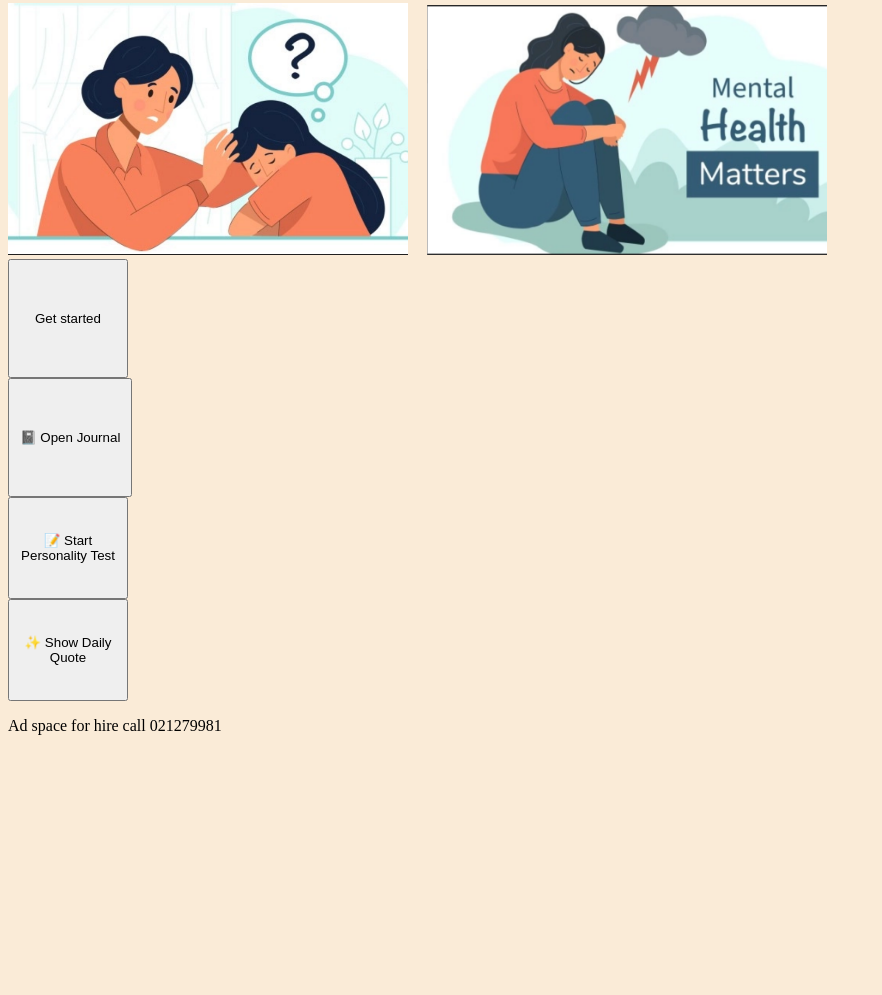
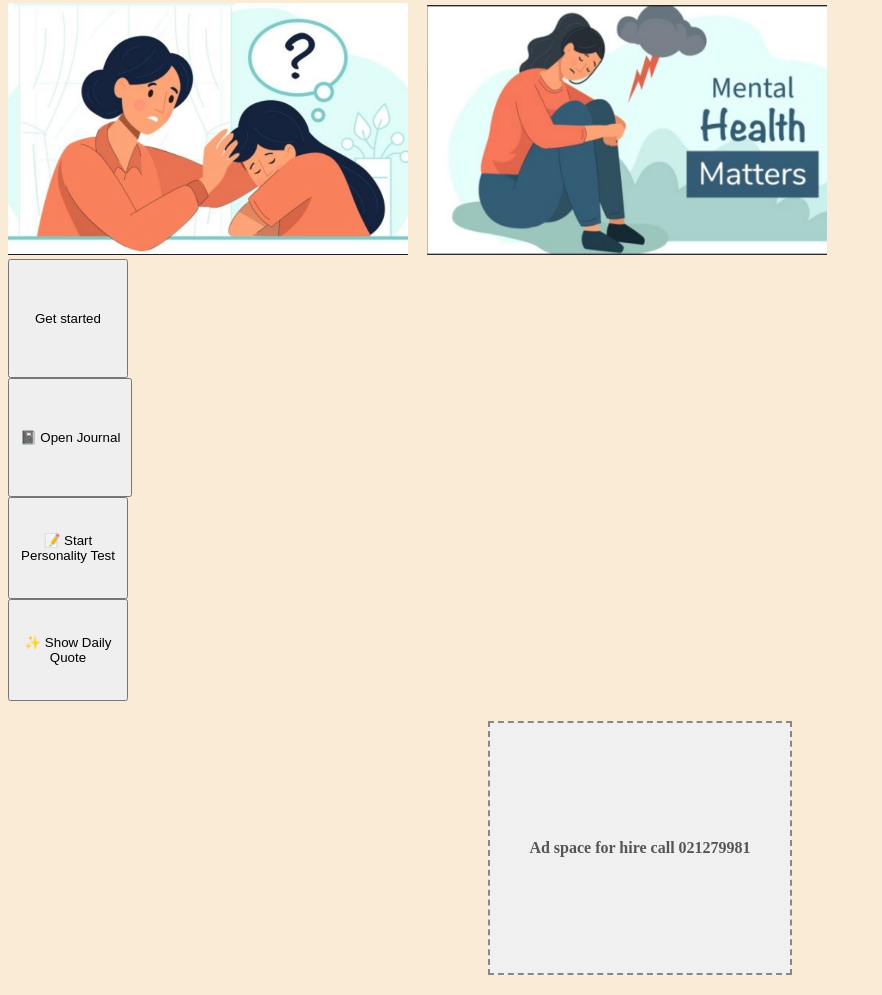
Before and after one commit to Edithelly/Gmental-health-programme, a plain HTML site: page index.html in a window 1280 px wide. Shown: the part 333-1328 px from the top of the page, without its empty margins (0-882 px from the left). Before the commit the page ends 1092 px from the top, so only its background shows below. Drawn offline with Linux system fonts and the light colour scheme.

Commit message:
Add ad space styling to style.css
Added ad space section with styling.

```diff
--- a/style.css
+++ b/style.css
@@ -141,3 +141,14 @@ div{
    width:120px;
   height:102px;
 }
+#adspace{
+      width: 300px;
+  height: 250px;
+  border: 2px dashed #888;
+  background-color: #f0f0f0;
+  display: flex;
+  align-items: center;
+  justify-content: center;
+  font-weight: bold;
+  color: #555;
+  margin: 20px auto;
```
